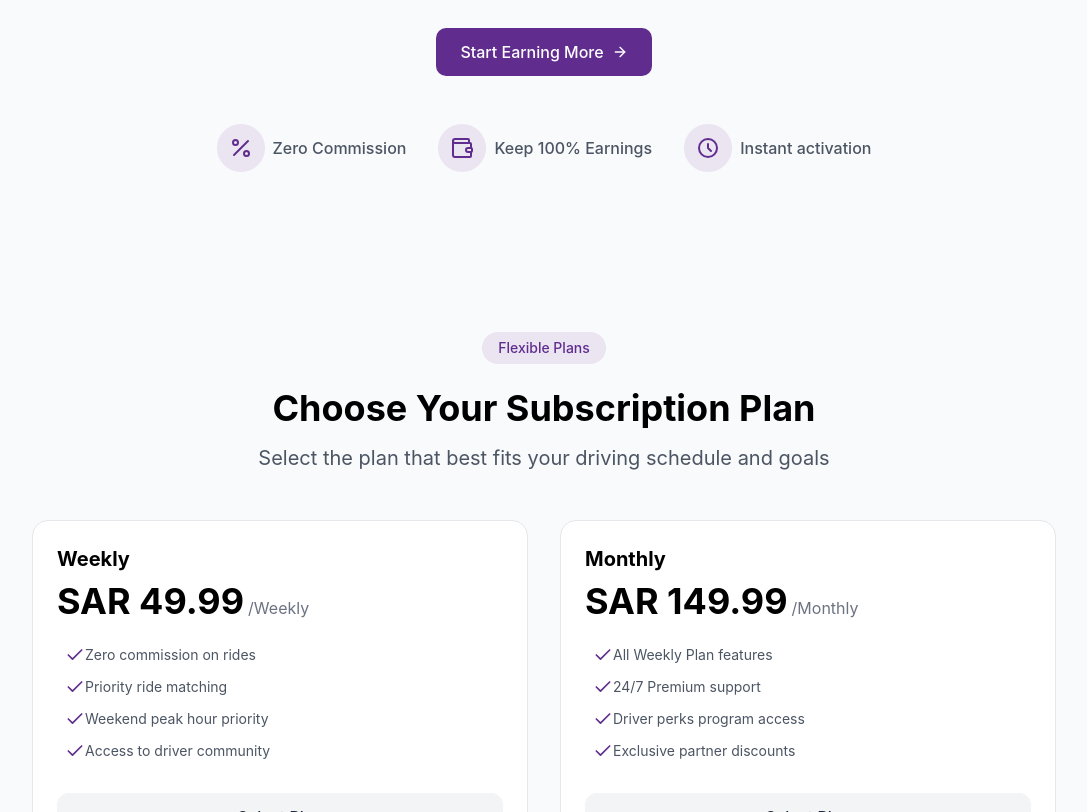
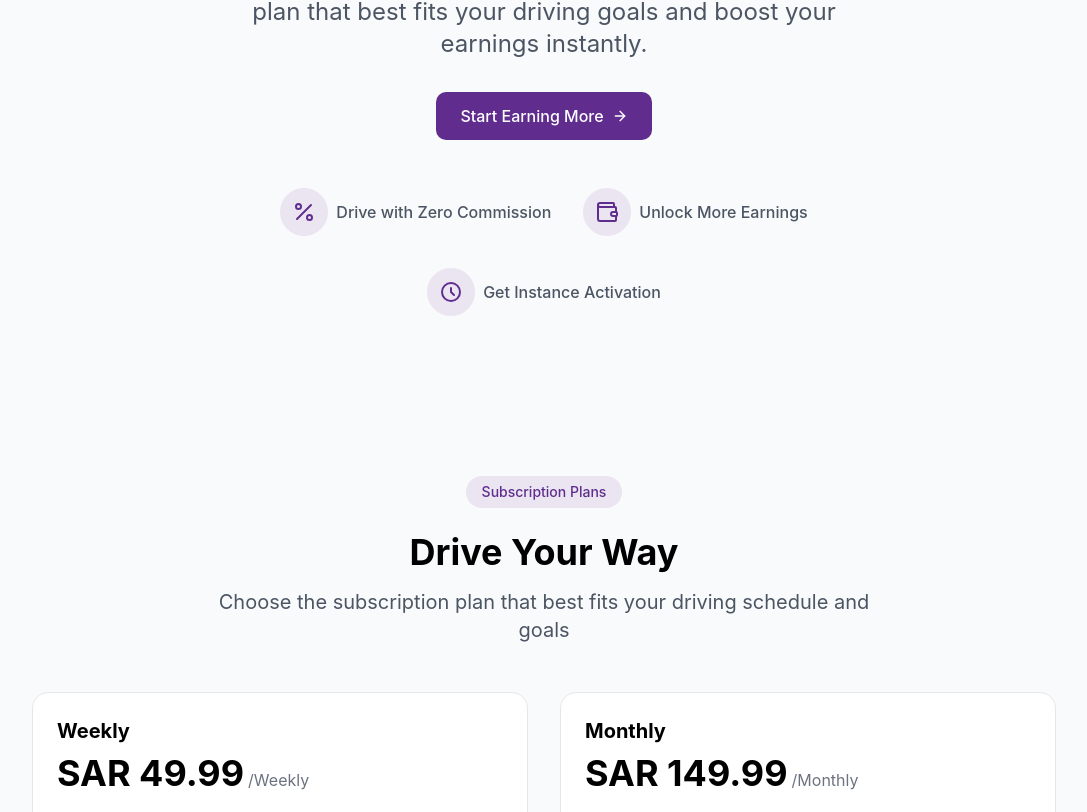
Before and after one commit to learnbydoing1/driver-plans, a React (Vite) app: page / in a window 1280 px wide. Shown: the part 428-1240 px from the top of the page, without its empty margins (96-1183 px from the left). Built offline with nearby package versions, Linux system fonts and the light colour scheme.

Commit message:
Update text content and features
- Update text content in the Hero and Index components.
- Update features for weekly and monthly plans.

```diff
--- a/src/components/Hero.tsx
+++ b/src/components/Hero.tsx
@@ -7,29 +7,29 @@ const Hero = () => {
 
   const translations = {
     ar: {
-      zeroCommission: 'صفر عمولة',
+      zeroCommission: 'قيادة بدون عمولة',
       title: 'احتفظ بنسبة ',
       titleSpan: '١٠٠٪',
       titleEnd: ' من أرباحك',
-      subtitle: 'اشترك في جيني واستمتع بعمولة صفرية على جميع رحلاتك. لا رسوم خفية، فقط اشتراك بسيط يتيح لك الاحتفاظ بكل ما تكسبه.',
+      subtitle: 'قل وداعًا للعمولات المرتفعة والأرباح غير المؤكدة! مع باقات الاشتراك من جيني، استمتع بعمولة صفرية واحتفظ بنسبة 100٪ من أرباحك. اختر الخطة التي تناسب أهداف القيادة الخاصة بك وعزز أرباحك على الفور.',
       startEarning: 'ابدأ الكسب الآن',
       features: {
-        commission: 'صفر عمولة',
-        earnings: 'احتفظ بكامل أرباحك',
-        activation: 'تفعيل فوري'
+        commission: 'قيادة بدون عمولة',
+        earnings: 'زيادة الأرباح',
+        activation: 'احصل على تفعيل فوري'
       }
     },
     en: {
-      zeroCommission: 'Zero Commission',
+      zeroCommission: 'Drive with Zero Commission',
       title: 'Keep ',
       titleSpan: '100%',
       titleEnd: ' of what you earn',
-      subtitle: 'Subscribe to Jeeny and enjoy zero commission on all your rides. No hidden fees, just a simple subscription that lets you keep everything you earn.',
+      subtitle: "Say good-bye to high commissions and uncertain earnings! With Jeeny's Subscription Plans, enjoy zero commission and keep 100% of your earnings. Choose the plan that best fits your driving goals and boost your earnings instantly.",
       startEarning: 'Start Earning More',
       features: {
-        commission: 'Zero Commission',
-        earnings: 'Keep 100% Earnings',
-        activation: 'Instant activation'
+        commission: 'Drive with Zero Commission',
+        earnings: 'Unlock More Earnings',
+        activation: 'Get Instance Activation'
       }
     }
   };
--- a/src/pages/Index.tsx
+++ b/src/pages/Index.tsx
@@ -14,37 +14,33 @@ const Index = () => {
 
   const translations = {
     ar: {
-      flexiblePlans: 'باقات مرنة',
-      chooseSubscription: 'اختر خطة الاشتراك',
-      selectPlan: 'اختر الخطة التي تناسب جدول قيادتك وأهدافك',
+      flexiblePlans: 'باقات الاشتراك',
+      chooseSubscription: 'اختر طريقة قيادتك',
+      selectPlan: 'اختر خطة الاشتراك التي تناسب جدول قيادتك وأهدافك',
       weeklyFeatures: [
-        'صفر عمولة على الرحلات',
-        'أولوية في طلبات التوصيل',
-        'أولوية في ساعات الذروة',
-        'الوصول إلى مجتمع السائقين'
+        'صفر عمولة على الرحلات - احتفظ بنسبة 100٪ من أرباحك',
+        'استمتع بزيادة مضمونة في الدخل كل أسبوع',
+        'وصول حصري لسائقي جيني'
       ],
       monthlyFeatures: [
-        'جميع مميزات الباقة الأسبوعية',
-        'دعم فني على مدار الساعة',
-        'برنامج مكافآت السائقين',
-        'خصومات حصرية من الشركاء'
+        'تشمل جميع مزايا الباقة الأسبوعية',
+        'قيادة خالية من التوتر مع أرباح متوقعة',
+        'وفر أكثر على المدى الطويل مع تكلفة اشتراك أقل'
       ]
     },
     en: {
-      flexiblePlans: 'Flexible Plans',
-      chooseSubscription: 'Choose Your Subscription Plan',
-      selectPlan: 'Select the plan that best fits your driving schedule and goals',
+      flexiblePlans: 'Subscription Plans',
+      chooseSubscription: 'Drive Your Way',
+      selectPlan: 'Choose the subscription plan that best fits your driving schedule and goals',
       weeklyFeatures: [
-        'Zero commission on rides',
-        'Priority ride matching',
-        'Weekend peak hour priority',
-        'Access to driver community'
+        'Zero commission on rides – Keep 100% of your earnings',
+        'Enjoy a guaranteed income boost every week',
+        'Exclusive access for Jeeny drivers'
       ],
       monthlyFeatures: [
-        'All Weekly Plan features',
-        '24/7 Premium support',
-        'Driver perks program access',
-        'Exclusive partner discounts'
+        'All Weekly Plan benefits included',
+        'Drive stress-free with predictable earnings',
+        'Save more in the long run with a lower subscription cost'
       ]
     }
   };
@@ -68,7 +64,7 @@ const Index = () => {
       <main className="flex-grow">
         <Hero />
 
-        <section className="py-16 px-4 md:py-24">
+        <section className="py-16 px-4 md:py-24" id="pricing">
           <div className="max-w-7xl mx-auto">
             <div className="text-center mb-12">
               <span className="inline-block px-4 py-1.5 mb-6 text-sm font-medium text-jeeny bg-jeeny/10 rounded-full">
```
